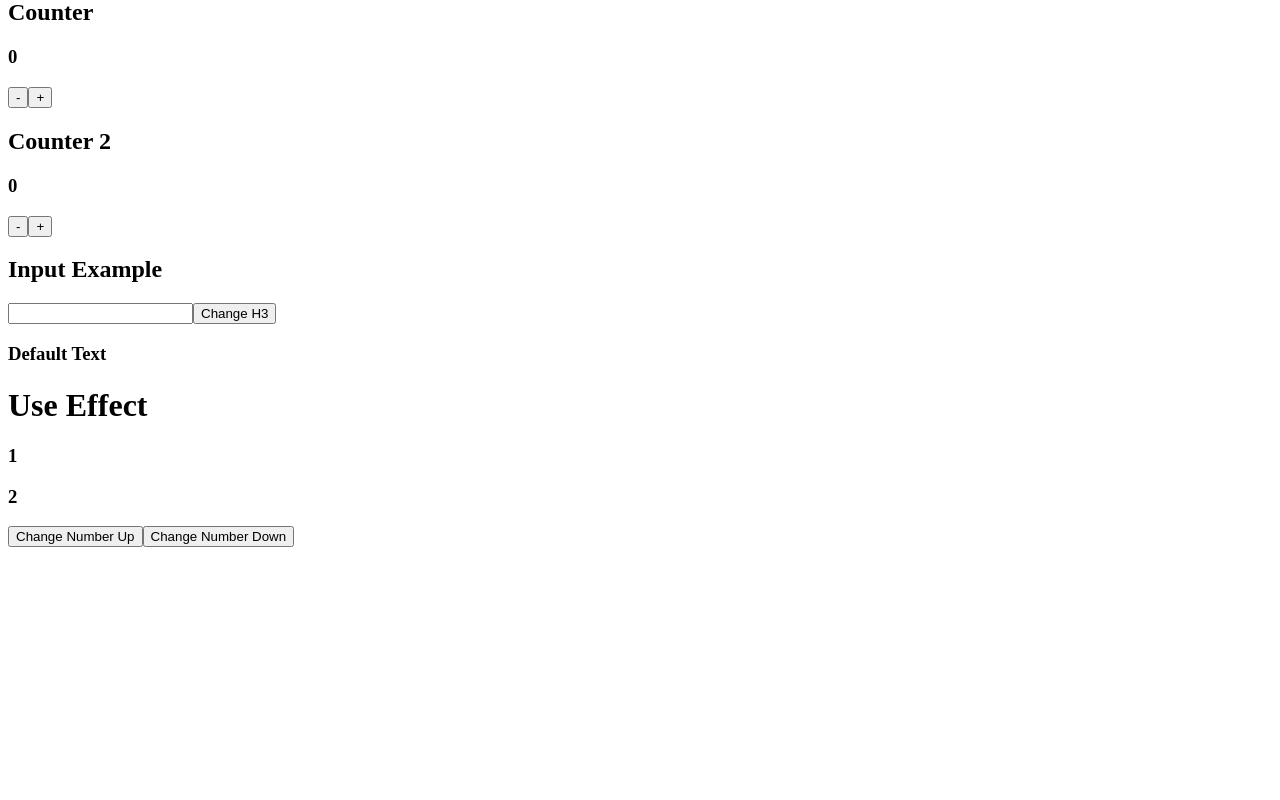
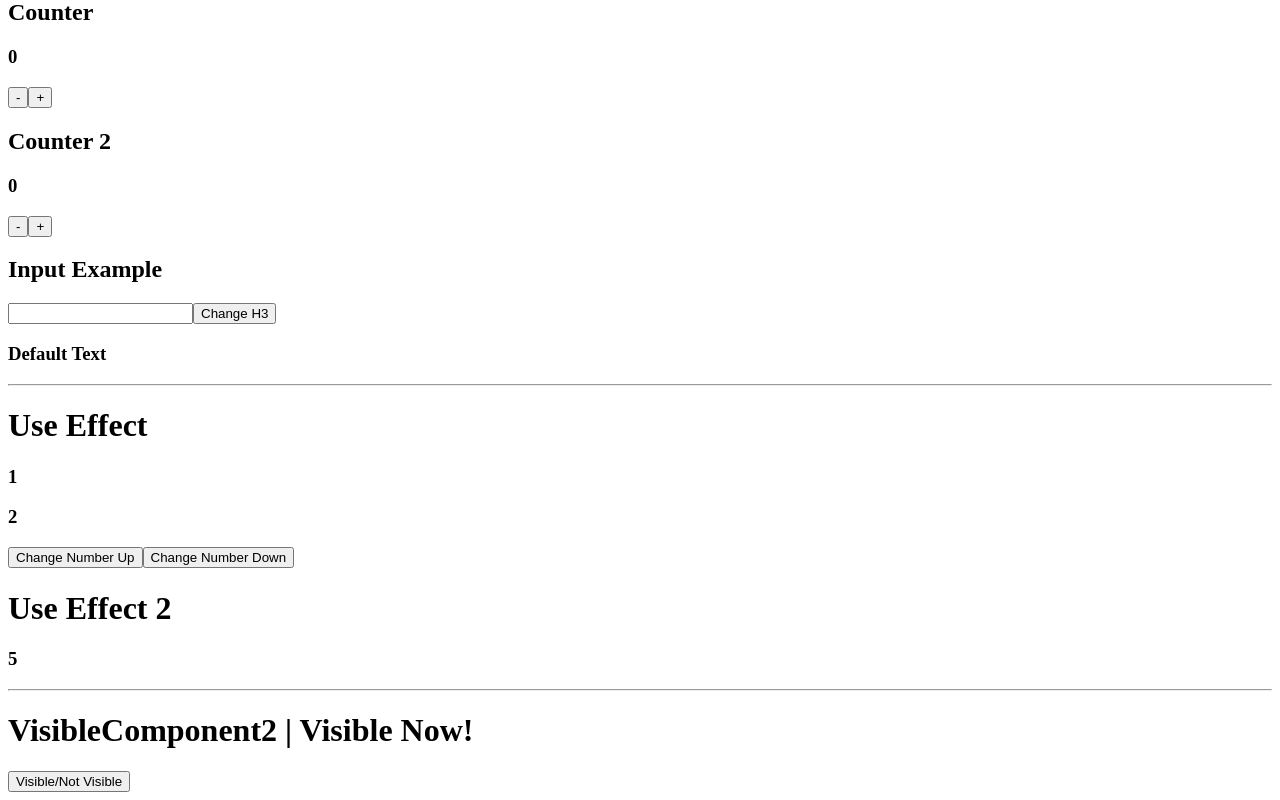
Before and after one commit to gokhangunduz/react-learning, a React (Create React App) app: page / in a window 1280 px wide. Shown: the part 366-1166 px from the top of the page. Before the commit the page ends 921 px from the top, so only its background shows below. Built offline with nearby package versions, Linux system fonts and the light colour scheme.

Commit message:
init VisibleConponents and UseEffect2.js

```diff
--- a/src/App.js
+++ b/src/App.js
@@ -2,7 +2,14 @@ import Props from "./components/Props";
 import Props2 from "./components/Props2";
 import UseState from "./components/UseState";
 import UseEffect from "./components/UseEffect";
+import UseEffect2 from "./components/UseEffect2";
+import VisibleComponent from "./components/VisibleComponent";
+import VisibleComponent2 from "./components/VisibleComponent2";
+
 function App() {
+
+  const isVisible = false;
+
   return (
     <>
       <Props p="Lorem Ipsum" />
@@ -10,7 +17,12 @@ function App() {
       <Props2 />
       <hr/>
       <UseState />
+      <hr/>
       <UseEffect />
+      <UseEffect2 />
+      <hr/>
+      {isVisible && <VisibleComponent/>}
+      <VisibleComponent2 />
     </>
   );
 }
--- /dev/null
+++ b/src/components/UseEffect2.js
@@ -0,0 +1,24 @@
+import {useState,useEffect} from 'react'
+
+function UseEffect() {
+
+    const [counter, setCounter] = useState(0);
+
+    useEffect(() => {
+        const interval = setInterval(() => {
+        setCounter(counter + 1);
+        }, 1000);
+
+    return () => {
+        clearInterval(interval);
+    };
+    });
+
+    return(
+        <>
+        <h1>Use Effect 2</h1>
+        <h3>{counter}</h3>
+        </>
+    )
+}
+export default UseEffect
--- /dev/null
+++ b/src/components/VisibleComponent.js
@@ -0,0 +1,6 @@
+function VisibleComponent() {
+    return(
+        <h1>VisibleComponent2 | Visible Now!</h1>
+    )
+}
+export default VisibleComponent
--- /dev/null
+++ b/src/components/VisibleComponent2.js
@@ -0,0 +1,14 @@
+import {useState} from 'react'
+
+function VisibleComponent() {
+
+    const [isVisible,setIsVisible] = useState(true)
+
+    return(
+        <>
+        {isVisible && <h1>VisibleComponent2 | Visible Now!</h1>}
+        <button onClick={() => setIsVisible(!isVisible)}>Visible/Not Visible</button>
+        </>
+    )
+}
+export default VisibleComponent
```
